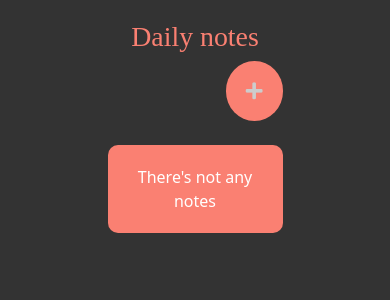
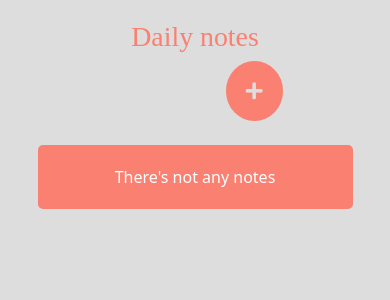
Before and after one commit to arman-ebrahimi/notes-todos, a React (Create React App) app: page / in a window 390 px wide. Shown: the top 300 px of the page. Built offline with nearby package versions, Linux system fonts and the light colour scheme.

Commit message:
Fixing text scroll problem and change some styles and adding responsiveness

```diff
--- a/src/App.sass
+++ b/src/App.sass
@@ -1,8 +1,9 @@
 $color1: salmon
+$color2: #ddd
 
 .App
   padding: 20px
-  background-color: #333
+  background-color: $color2
   height: max-content
   min-height: 100vh
 h1
@@ -20,36 +21,38 @@ h1
     border-radius: 50%
     font-size: 1.2em
     background-color: $color1
-    color: #ccc
+    color: $color2
     &:hover
       background-color: rgb(250, 128, 90)
 .notes-box
   width: 50%
   margin: 0 auto
-  border-radius: 10px
+  border-radius: 5px
   padding: 20px
   background-color: $color1
+  color: black
   .single-note
-    border: solid 2px #333
+    border: solid 2px black
     border-radius: 3px
     font-size: 1.2em
     &:not(:first-child)
       margin-top: 20px
     .note-head
-      display: flex
+      border: solid
+      display: grid
       justify-content: space-between
       align-items: center
-      background-color: #ccc
-      color: black
-      padding: 5px 15px
+      background-color: $color2
+      padding: 3px 5px
+      span
+        grid-column: 3 / 4
       .date
-        color: #333
         font-size: 0.5em
         font-style: italic
+        font-weight: bold
       button
         background-color: transparent
         border: none
-        color: #333
         &:first-child
           margin-right: 5px
       .edit-btn:hover
@@ -57,14 +60,17 @@ h1
       .del-btn:hover
         color: red
     .subject
-      font-size: 0.8em
+      font-size: 0.9em
       font-family: "Times New Roman"
-      color: #333
       padding: 5px
+      font-weight: bold
+      color: $color2
     hr
       margin: 0
-      color: #333
     pre
+      font-family: Arial
+      white-space: pre-wrap
+      word-wrap: break-word
       padding: 10px
       margin: 0
 .add-page
@@ -107,3 +113,18 @@ h1
     &:focus
       outline: none
       box-shadow: 0 0 20px $color1
+
+@media screen and (max-width: 1200px)
+  .date2
+    grid-column: 1 / 2
+@media screen and (max-width: 778px)
+  .notes-box
+    width: 70%
+@media screen and (max-width: 600px)
+  .notes-box
+    width: 80%
+  .notes-box .single-note .note-head .date
+    font-size: 0.4em
+@media screen and (max-width: 480px)
+  .notes-box
+    width: 90%
--- a/src/pages/edit.js
+++ b/src/pages/edit.js
@@ -23,7 +23,7 @@ export const Edit = () => {
             <h2>Edit your note</h2>
             <div className="insert-menu"><button className="fa fa-check text-success" onClick={() => handleClick(location.state.index)}></button></div>
             <div className="subject-box">
-                <label>Subject: </label>
+                <label className="fw-bold">Subject: </label>
                 <input className="subject-input" type="text" value={state.newSubject} onChange={handleChange1} autoFocus={true} />
             </div>
             <textarea className="text-input" value={state.newText} onChange={handleChange2}></textarea>
--- a/src/pages/notation.js
+++ b/src/pages/notation.js
@@ -23,7 +23,7 @@ export const Notation = () => {
             <h2>Add a new note</h2>
             <div className="insert-menu"><button className="fa fa-check text-success" onClick={handleClick}></button></div>
             <div className="subject-box">
-                <label>Subject: </label>
+                <label className="fw-bold">Subject: </label>
                 <input className="subject-input" type="text" onChange={handleChange1} autoFocus={true} />
             </div>
             <textarea className="text-input" onChange={handleChange2}></textarea>
--- a/src/pages/notesList.js
+++ b/src/pages/notesList.js
@@ -16,7 +16,7 @@ export const NotesList = () => {
                 {allNotes.map((item, index) => {
                     return(
                         <div className="single-note" key={index}>
-                            <div className="note-head"><span className="date">{item.date}</span>{item.editedDate && <span className="date">Is edited in: {item.editedDate}</span>}<span><button className="fa fa-pen edit-btn" onClick={() => navigate("/edit", {state: {text: item.text, subject: item.subject, index: index}})}></button><button className="fa fa-trash del-btn" onClick={() => handleDelete(index)}></button></span></div>
+                            <div className="note-head"><div className="date date1">{item.date}</div>{item.editedDate && <div className="date date2">Is edited in: {item.editedDate}</div>}<span><button className="fa fa-pen edit-btn" onClick={() => navigate("/edit", {state: {text: item.text, subject: item.subject, index: index}})}></button><button className="fa fa-trash del-btn" onClick={() => handleDelete(index)}></button></span></div>
                             <span className="subject">{item.subject}</span><hr />
                             <pre>{item.text}</pre>
                         </div>
```
